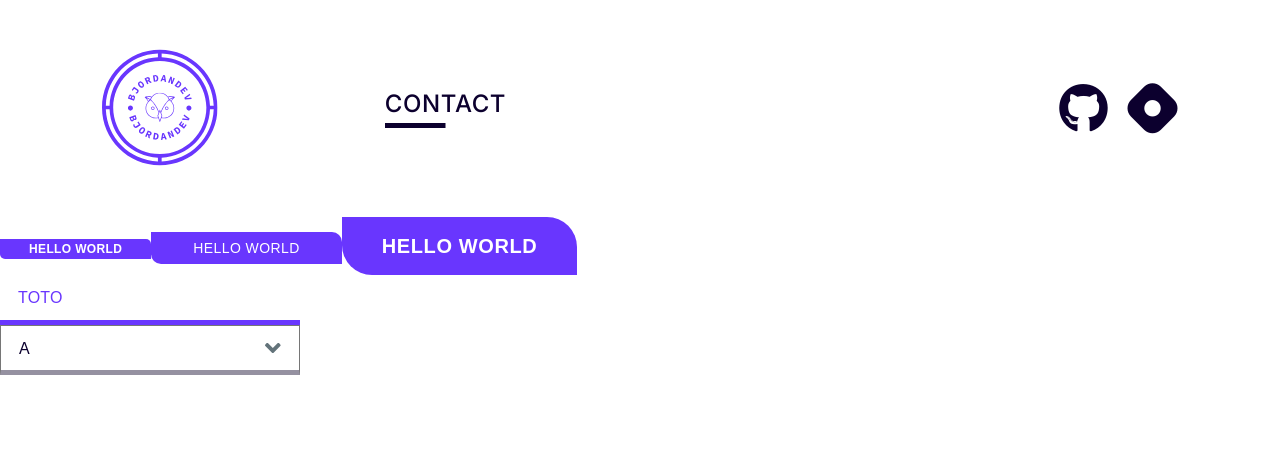
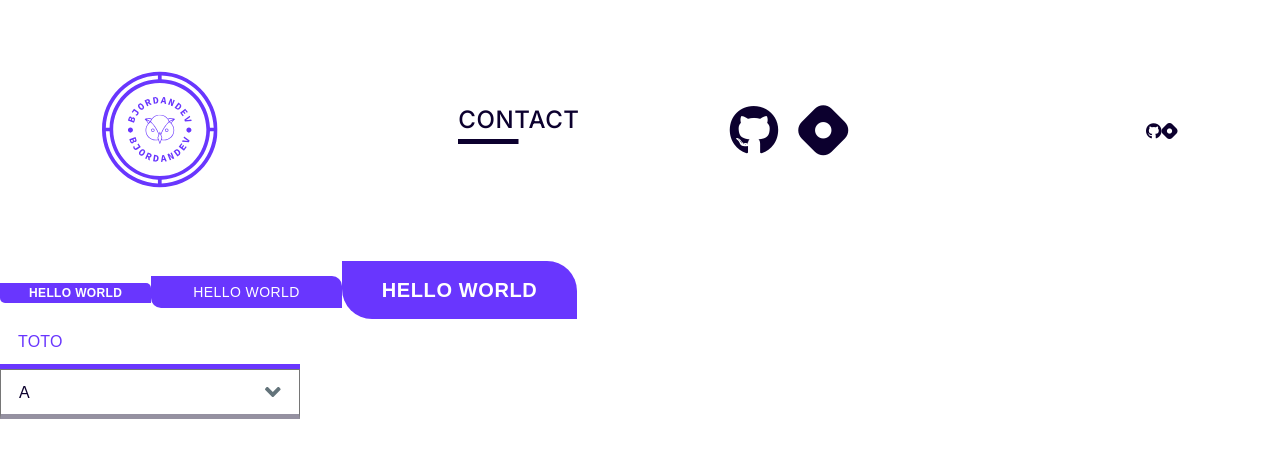
Before and after one commit to bjordandev/portfolio, a Gatsby site: page / in a window 1280 px wide. Built offline with nearby package versions, Linux system fonts and the light colour scheme; Gatsby itself is replaced by a stand-in of ours.

Commit message:
fix social icon layout bug

```diff
--- a/src/components/Header/Hamburger/hamburger.module.css
+++ b/src/components/Header/Hamburger/hamburger.module.css
@@ -7,7 +7,9 @@
 .HamburgerNav {
   z-index: 1000;
   position:absolute;
-  display:block;
+  display:flex;
+  flex-direction: column;
+  justify-content: space-between;
   background-color: var(--theme-color-main);
   left:0px;
   width:100%;
@@ -16,6 +18,7 @@
   height: calc(100% - 135px);
   opacity:0;
   transition: opacity 0.2s ease-in;
+  padding:30px;
 }
 
 .HamburgerNavOpen {
@@ -25,7 +28,6 @@
 .HamburgerLink {
   display:block;
   padding: 33px 0px;
-  padding-left: 30px;
 
   font-style: normal;
   font-weight: 500;
@@ -68,9 +70,22 @@
   transform: scaleX(100%) !important;
 }
 
+.HeaderSocial {
+  display:flex;
+  column-gap: 20px;
+  padding-left: 30px;
+}
+
+.socialIcon {
+  font-size: 50px;
+  color: var(--theme-color-white);
+}
+
+
 @media screen and (min-width: 1264px) {
   .HamburgerNav {
     display:flex;
+    flex-direction:row;
     justify-content: space-between;
     width:450px;
     position:static;
@@ -110,4 +125,8 @@
   .Hamburger {
     display:none;
   }
+
+  .socialIcon {
+    color: var(--theme-color-text);
+  }
 }
--- a/src/components/Header/Hamburger/index.tsx
+++ b/src/components/Header/Hamburger/index.tsx
@@ -2,6 +2,7 @@
 import { Link } from "gatsby";
 import * as styles from "./hamburger.module.css";
 
+import { mergeClasses } from "../../../helpers";
 
 type HamburgerProps = {
 
@@ -25,11 +26,21 @@
         }
       </button>
       <nav className={`${styles.HamburgerNav} ${openClass}`}>
-        <Link
-          className={styles.HamburgerLink}
-          to="/contact"
-          activeClassName={styles.HamburgerLinkActive}
-          >Contact</Link>
+        <div>
+            <Link
+              className={styles.HamburgerLink}
+              to="/contact"
+              activeClassName={styles.HamburgerLinkActive}
+            >Contact</Link>
+        </div>
+        <div className={styles.HeaderSocial}>
+          <a className={styles.socialIcon} href="https://github.com/bjordandev">
+            <i className={mergeClasses(["fa-brands", "fa-github"])}></i>
+          </a>
+          <a className={styles.socialIcon} href="https://bjordandev.hashnode.dev/">
+            <i className={mergeClasses(["fa-brands", "fa-hashnode"])}></i>
+          </a>
+        </div>
       </nav>
     </>
   )
--- a/src/components/Header/header.module.css
+++ b/src/components/Header/header.module.css
@@ -22,28 +22,10 @@
   gap: 18px;
 }
 
-.HeaderSocial {
-  display:flex;
-  position:absolute;
-  left: 30px;
-  bottom: 30px;
-  z-index: 1000;
-  column-gap: 20px;
-}
-
-.socialIcon {
-  font-size: 50px;
-  color: var(--theme-color-white);
-}
-
 @media screen and (min-width: 1264px) {
   .Header {
     background-color:white;
     padding: 75px 0px;
-  }
-
-  .HeaderSocial {
-    position:static;
   }
 
   .Logo {
```
